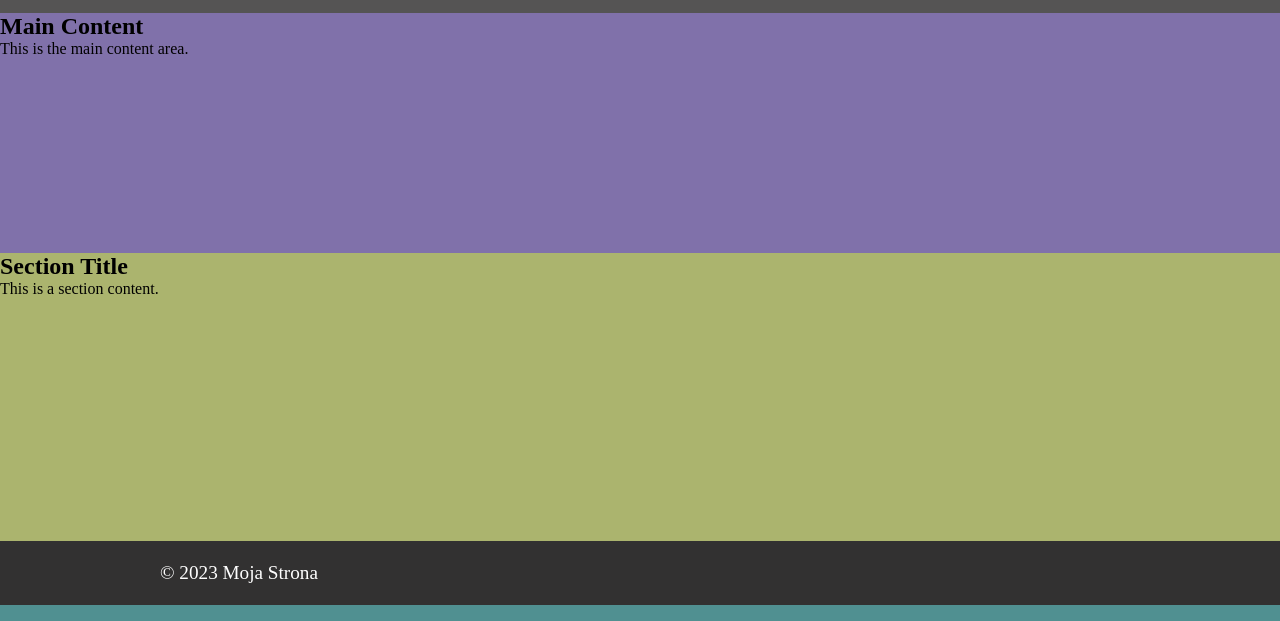
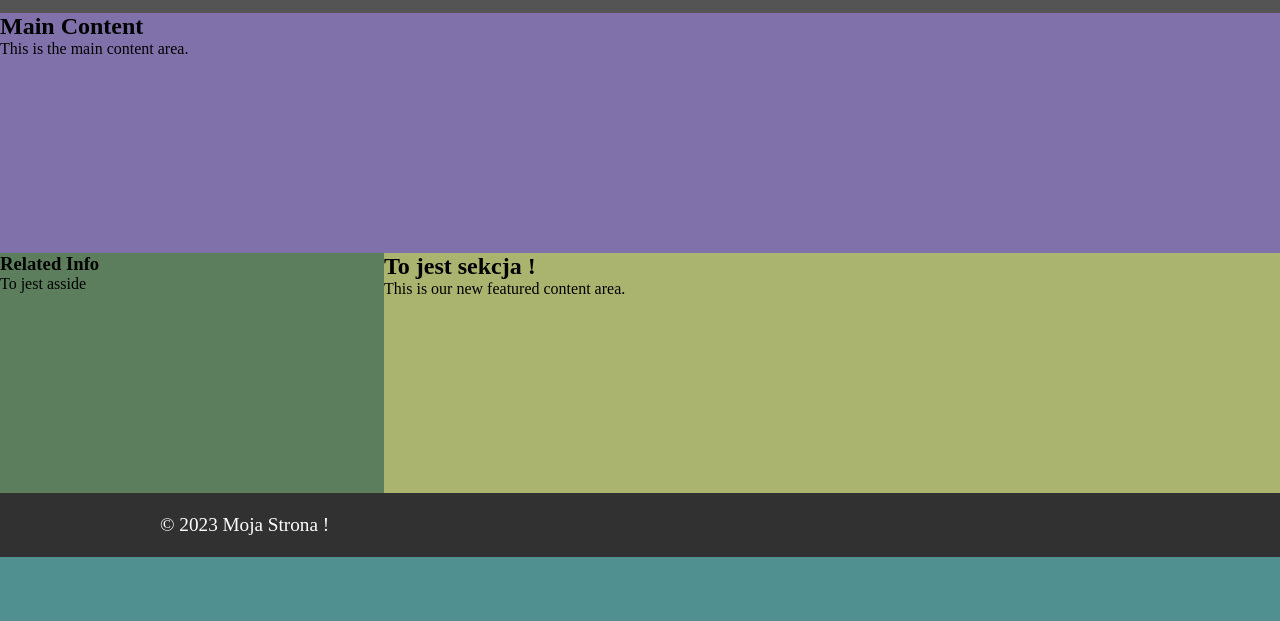
Before and after one commit to Walenty14/Chat_menu_1_linki, a plain HTML site: page index.html in a window 1280 px wide. Shown: the part 179-800 px from the top of the page. Drawn offline with Linux system fonts and the light colour scheme.

Commit message:
Add aside i stylizacja w css

```diff
--- a/index.html
+++ b/index.html
@@ -23,14 +23,21 @@
         <h2>Main Content</h2>
         <p>This is the main content area.</p>
     </main>
-    <section>
-        <h2>Section Title</h2>
-        <p>This is a section content.</p>
-    </section>
+
+        <aside>
+                <h3>Related Info</h3>
+                <p>To jest asside </p>
+         </aside>
+        <section class="new-feature">
+            <h2>To jest sekcja !</h2>
+            <p>This is our new featured content area.</p>
+        </section>
+
     <footer>
-        <p>&copy; 2023 Moja Strona</p>
+        <p>&copy; 2023 Moja Strona !</p>
     </footer>
 
 
+    <script src="js.js"></script>
 </body>
 </html>
--- a/style.css
+++ b/style.css
@@ -46,9 +46,20 @@ main {
     height: 30vh;
 }
 section {
+    float: right;
+    width: 70%;
     background-color: #abb46e;
-    height: 36vh;
+    /* height: 36vh; */
+    height: 30vh;
 }
+
+aside {
+    background-color: #5c7e5c;
+    height: 30vh;
+    float: left;
+    width: 30%;
+}
+
 footer {
     background-color: #323131;
     height: 8vh;
@@ -56,4 +67,5 @@ footer {
     font-size: 1.2rem;
     line-height: 8vh;
     padding: 0 10rem;
+    clear: both;  /* Zapobiega nachodzeniu innych elementów */
 }
```
Also changed, not shown: js.js (added).
